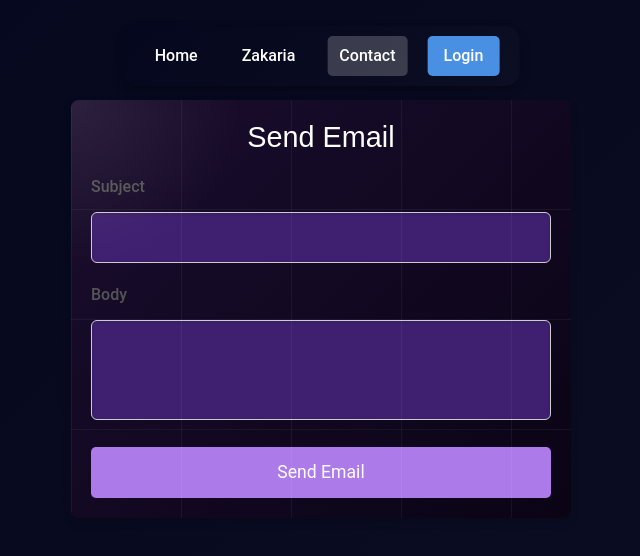
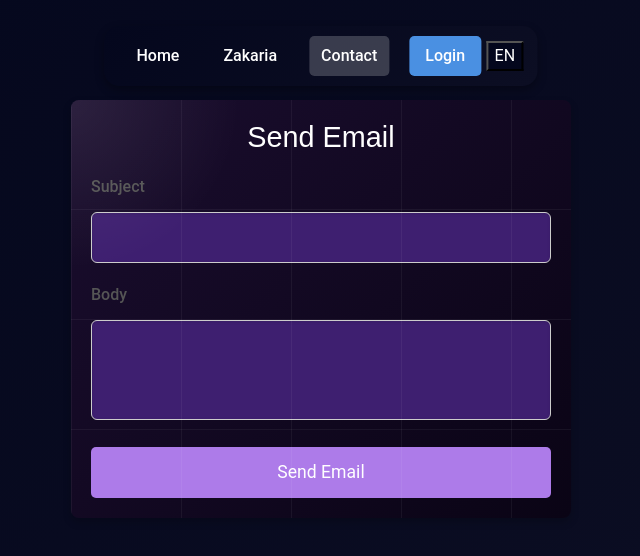
Before and after one commit to Zako563/Portfolio, a React (Create React App) app in the folder portfolio-fe/: page /project in a window 1280 px wide. Shown: the top 556 px of the page, without its empty margins (319-959 px from the left). Built offline with nearby package versions, Linux system fonts and the light colour scheme.

Commit message:
translate

```diff
--- a/portfolio-fe/package.json
+++ b/portfolio-fe/package.json
@@ -5,6 +5,7 @@
   "dependencies": {
     "@auth0/auth0-react": "^2.2.4",
     "@doordash/sdk": "^0.6.13",
+    "@google-cloud/translate": "^8.5.0",
     "@testing-library/jest-dom": "^5.17.0",
     "@testing-library/react": "^13.4.0",
     "@testing-library/user-event": "^13.5.0",
--- a/portfolio-fe/src/components/NavBar.css
+++ b/portfolio-fe/src/components/NavBar.css
@@ -61,3 +61,46 @@
     background-color: #ccc; /* Grayed out when disabled */
     cursor: not-allowed;
 }
+
+
+dropdown {
+    position: relative;
+    display: inline-block;
+}
+
+.dropdownContent {
+    display: none;
+    position: absolute;
+    background-color: #f9f9f9;
+    min-width: 160px;
+    box-shadow: 0px 8px 16px 0px rgba(0, 0, 0, 0.2);
+    z-index: 1;
+}
+
+.dropdown:hover .dropdownContent {
+    display: block;
+}
+
+.dropdownContent button {
+    color: black;
+    padding: 8px 16px;
+    text-decoration: none;
+    display: block;
+    background: none;
+    border: none;
+    cursor: pointer;
+}
+
+.dropdownContent button:hover {
+    background-color: #f1f1f1;
+}
+
+.navItem {
+    color: white;
+    background-color: #04071D;
+    text-decoration: none;
+    cursor: pointer;
+    transition: opacity 0.2s ease;
+    white-space: nowrap; /* Ensures text stays on one line */
+    margin-left: 15%;
+}
--- a/portfolio-fe/src/components/NavBar.tsx
+++ b/portfolio-fe/src/components/NavBar.tsx
@@ -12,6 +12,7 @@ const navigationItems = [
 export const NavBar: React.FC = () => {
   const [loading, setLoading] = useState(false);
   const [isLoggedIn, setIsLoggedIn] = useState(false);
+  const [currentLanguage, setCurrentLanguage] = useState('EN'); // State to track current language
 
   // Check if a token exists in localStorage on component mount
   useEffect(() => {
@@ -54,9 +55,28 @@ export const NavBar: React.FC = () => {
       `returnTo=${encodeURIComponent(returnTo)}`;
   };
 
+
+  const handleLanguageChange = (lang: string) => {
+    const googleTranslateElement = document.querySelector(
+      '.goog-te-combo'
+    ) as HTMLSelectElement;
+
+
+    if (googleTranslateElement) {
+      googleTranslateElement.value = lang;
+      googleTranslateElement.dispatchEvent(new Event('change'));
+      setCurrentLanguage(lang === 'en' ? 'EN' : 'FR'); // Update the language state
+
+    } else {
+      console.error('Google Translate dropdown not found');
+    }
+
+  };
   return (
     <nav className="navbar" role="navigation" aria-label="Main navigation">
       <div className="navbar-container" role="menubar">
+      <div id="google_translate_element" style={{ display: 'none' }}></div>{' '}
+      {/* Hidden Google Translate element */}
         {navigationItems.map(item => (
           <NavLink
             key={item.label}
@@ -79,6 +99,18 @@ export const NavBar: React.FC = () => {
           </button>
         )}
       </div>
+
+      <div className="dropdown">
+            <button className="navItem">
+              {currentLanguage} {/* Display current language */}
+            </button>
+            <div className="dropdownContent">
+              <button onClick={() => handleLanguageChange('en')}>
+                English
+              </button>
+              <button onClick={() => handleLanguageChange('fr')}>French</button>
+            </div>
+          </div>
     </nav>
   );
 };
--- /dev/null
+++ b/portfolio-fe/src/global.d.ts
@@ -0,0 +1,57 @@
+declare module '@mojs/core' {
+  export class Timeline {
+    // eslint-disable-next-line @typescript-eslint/no-explicit-any
+    add(...animations: any[]): void;
+    play(): void;
+    pause(): void;
+    replay(): void;
+  }
+
+  export class Burst {
+    constructor(options: BurstOptions);
+  }
+
+  export class Tween {
+    constructor(options: {
+      duration: number;
+      onUpdate: (progress: number) => void;
+      onComplete?: () => void;
+    });
+  }
+
+  export const easing: {
+    path(path: string): (progress: number) => number;
+  };
+
+  export interface BurstOptions {
+    parent?: HTMLElement;
+    radius?: number | { [key: string]: number };
+    angle?: number | { [key: string]: number };
+    count?: number;
+    y?: number;
+    children?: ChildOptions;
+  }
+
+  export interface ChildOptions {
+    shape?: string;
+    radius?: number;
+    fill?: string | string[];
+    stroke?: string;
+    strokeWidth?: number;
+    duration?: number;
+  }
+
+  const mojs: {
+    Timeline: typeof Timeline;
+    Burst: typeof Burst;
+    Tween: typeof Tween;
+    easing: typeof easing;
+  };
+
+  export default mojs;
+}
+
+declare module '*.png' {
+  const value: string;
+  export default value;
+}
--- a/portfolio-fe/src/index.tsx
+++ b/portfolio-fe/src/index.tsx
@@ -3,12 +3,14 @@ import ReactDOM from 'react-dom/client';
 import './index.css';
 import App from './App';
 import reportWebVitals from './reportWebVitals';
+import GoogleTranslateLoader from './utils/GoogleTranslateLoader';
 
 const root = ReactDOM.createRoot(
   document.getElementById('root') as HTMLElement
 );
 root.render(
   <React.StrictMode>
+    <GoogleTranslateLoader/>
     <App />
   </React.StrictMode>
 );
--- /dev/null
+++ b/portfolio-fe/src/utils/GoogleTranslateLoader.tsx
@@ -0,0 +1,68 @@
+/* eslint-disable no-console */
+import { useEffect } from 'react';
+
+export default function GoogleTranslateLoader(): null {
+  useEffect(() => {
+    // Add Google Translate script
+    const addScript = document.createElement('script');
+    addScript.setAttribute(
+      'src',
+      'https://translate.google.com/translate_a/element.js?cb=googleTranslateElementInit'
+    );
+    addScript.async = true;
+    addScript.defer = true;
+    document.body.appendChild(addScript);
+
+    // Define the Google Translate initialization function globally
+    window.googleTranslateElementInit = () => {
+      console.log('Initializing Google Translate');
+      new window.google.translate.TranslateElement(
+        {
+          pageLanguage: 'en',
+          autoDisplay: false,
+          includedLanguages: 'en,fr', // Specify supported languages
+        },
+        'google_translate_element'
+      );
+    };
+
+    // Add CSS to hide the toolbar
+    const style = document.createElement('style');
+    style.innerHTML = `
+      .goog-te-banner-frame {
+          display: none !important;
+      }
+      iframe.goog-te-banner-frame {
+          display: none !important;
+      }
+      body {
+          top: 0 !important;
+      }
+      body > .skiptranslate {
+        display: none;
+    }
+    `;
+    document.head.appendChild(style);
+
+    // Use MutationObserver to dynamically hide the iframe
+    const observer = new MutationObserver(() => {
+      const iframe = document.querySelector(
+        'iframe.goog-te-banner-frame'
+      ) as HTMLIFrameElement; // Type assertion to ensure TypeScript recognizes iframe
+      if (iframe) {
+        iframe.style.display = 'none'; // Safely access 'style'
+        console.log('Google Translate toolbar iframe hidden.');
+      }
+    });
+
+    // Observe DOM changes to handle dynamic iframe rendering
+    observer.observe(document.body, { childList: true, subtree: true });
+
+    // Cleanup observer on component unmount
+    return () => {
+      observer.disconnect();
+    };
+  }, []);
+
+  return null; // This component doesn't render anything
+}
```
Also changed, not shown: portfolio-fe/src/translate.d.ts (added, +36 -0 lines), 1 other file (tests, documents, lock files or other folders).
